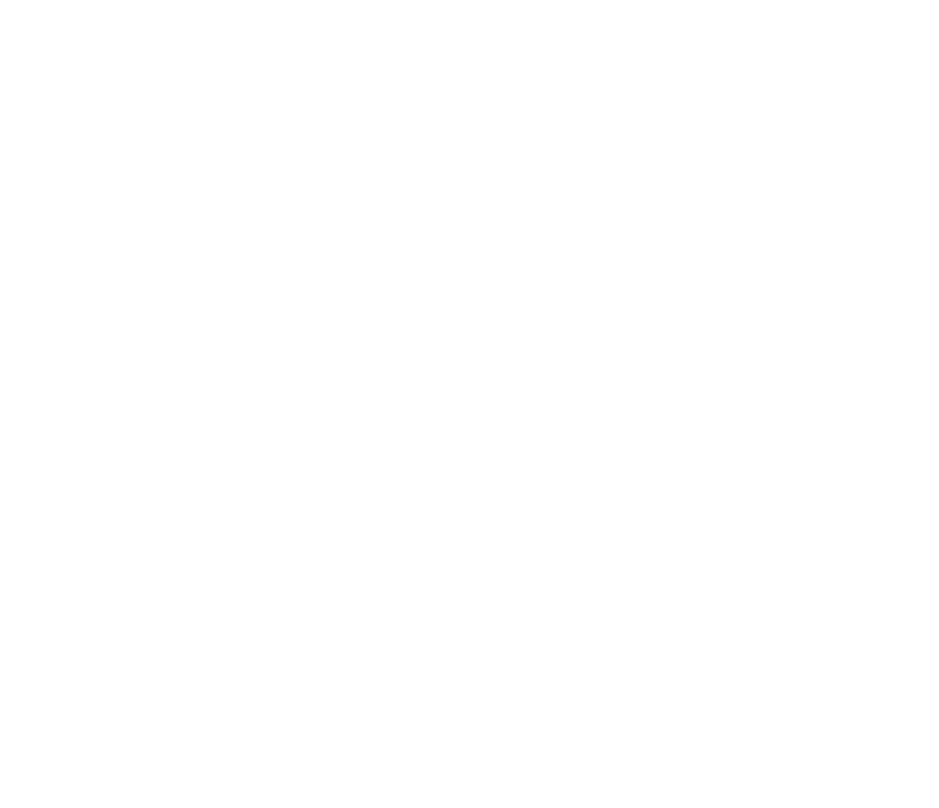
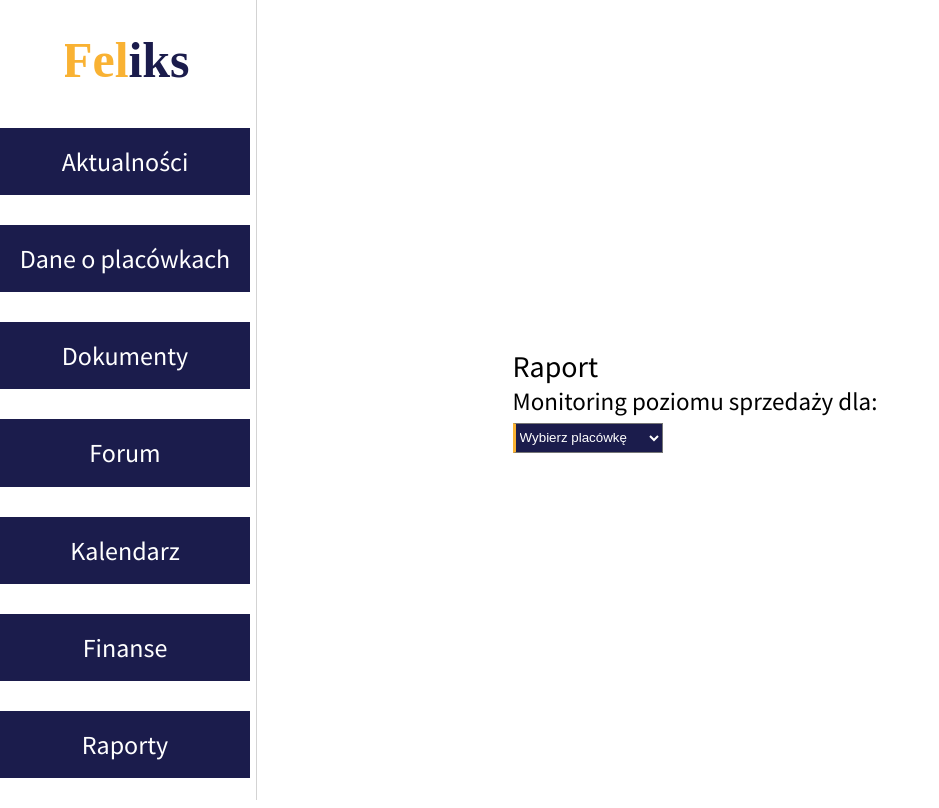
Before and after one commit to jkordek/JayKay, a React app: page /panels/Finances/Finances in a window 1280 px wide. Shown: the whole page, without its empty margins (0-939 px from the left). Built offline with nearby package versions, Linux system fonts and the light colour scheme.

Commit message:
new features

```diff
--- a/package.json
+++ b/package.json
@@ -11,6 +11,7 @@
     "webpack-local": "webpack --config webpack.config.dev.js --progress"
   },
   "dependencies": {
+    "axios": "^0.17.1",
     "babel-core": "^6.26.0",
     "babel-loader": "^7.1.2",
     "babel-preset-es2015": "^6.24.1",
--- a/src/assets/styles/app.sass
+++ b/src/assets/styles/app.sass
@@ -6,3 +6,4 @@
 @import "addFacility"
 @import "documents"
 @import "optionsBar"
+@import "finances"
--- /dev/null
+++ b/src/assets/styles/finances.sass
@@ -0,0 +1,22 @@
+.monthlyRaport
+  width: 100%
+  display: flex
+  justify-content: center
+  align-items: center
+  flex-direction: column
+  div
+    width: 50%
+    display: flex
+    justify-content: flex-start
+    flex-direction: column
+    span
+      font-size: 30px
+    .raportOptions
+      font-size: 25px
+      form
+        select
+          width: 150px
+          height: 30px
+          color: $text-white
+          background-color: $brand-color
+          border-left: 3px solid $brand-orange
--- a/src/components/common/menu/MenuItem.jsx
+++ b/src/components/common/menu/MenuItem.jsx
@@ -9,11 +9,19 @@ class MenuItem extends React.Component {
   render() {
     const { label, doOnClick, selected, anchor } = this.props;
 
-    return (
-      <a onClick={(event) => doOnClick(label)} className={classnames('menuItem', {'selected': selected})} href={'/panels/' + anchor + '/' + anchor}>
+    if(anchor != 'Forum') {
+      return (
+        <a onClick={(event) => doOnClick(label)} className={classnames('menuItem', {'selected': selected})} href={'/panels/' + anchor + '/' + anchor}>
+          {label}
+        </a>
+      )
+    } else {
+      return (
+      <a onClick={(event) => doOnClick(label)} className={classnames('menuItem', {'selected': selected})} href='http://forum.jaykay-feliks.pl'>
         {label}
       </a>
-    )
+      )
+    }
   }
 }
 
--- a/src/components/common/menu/MenuList.jsx
+++ b/src/components/common/menu/MenuList.jsx
@@ -7,6 +7,7 @@ class MenuList extends React.Component {
     this.state = {
       selected: ''
     };
+    this.onClick = this.onClick.bind(this);
   }
 
   onClick(name) {
@@ -24,13 +25,13 @@ class MenuList extends React.Component {
 
     return (
       <div className="menuList">
-        <MenuItem doOnClick={this.onClick.bind(this)} label="Aktualności" selected={this.isSelected('Aktualności')} anchor="News"/>
-        <MenuItem doOnClick={this.onClick.bind(this)} label="Dane o placówkach" selected={this.isSelected('Dane o placówkach')} anchor="FacilityData"/>
-        <MenuItem doOnClick={this.onClick.bind(this)} label="Dokumenty" selected={this.isSelected('Dokumenty')} anchor="Documents"/>
-        <MenuItem doOnClick={this.onClick.bind(this)} label="Forum" selected={this.isSelected('Forum')} anchor="News"/>
-        <MenuItem doOnClick={this.onClick.bind(this)} label="Kalendarz" selected={this.isSelected('Kalendarz')} anchor="News"/>
-        <MenuItem doOnClick={this.onClick.bind(this)} label="Finanse" selected={this.isSelected('Finanse')} anchor="News"/>
-        <MenuItem doOnClick={this.onClick.bind(this)} label="Raporty" selected={this.isSelected('Raporty')} anchor="News"/>
+        <MenuItem doOnClick={this.onClick} label="Aktualności" selected={this.isSelected('Aktualności')} anchor="News"/>
+        <MenuItem doOnClick={this.onClick} label="Dane o placówkach" selected={this.isSelected('Dane o placówkach')} anchor="FacilityData"/>
+        <MenuItem doOnClick={this.onClick} label="Dokumenty" selected={this.isSelected('Dokumenty')} anchor="Documents"/>
+        <MenuItem doOnClick={this.onClick} label="Forum" selected={this.isSelected('Forum')} anchor="Forum"/>
+        <MenuItem doOnClick={this.onClick} label="Kalendarz" selected={this.isSelected('Kalendarz')} anchor="News"/>
+        <MenuItem doOnClick={this.onClick} label="Finanse" selected={this.isSelected('Finanse')} anchor="Finances"/>
+        <MenuItem doOnClick={this.onClick} label="Raporty" selected={this.isSelected('Raporty')} anchor="News"/>
       </div>
     )
   }
--- /dev/null
+++ b/src/components/common/panels/Finances/Finances.jsx
@@ -0,0 +1,16 @@
+import React from 'react';
+import SidePanel from '../../menu/SidePanel';
+import Monthly from './Monthly';
+
+class Finances extends React.Component {
+  render() {
+    return (
+      <div className="container">
+        <SidePanel />
+        <Monthly />
+      </div>
+    )
+  }
+}
+
+export default Finances;
--- /dev/null
+++ b/src/components/common/panels/Finances/Monthly.jsx
@@ -0,0 +1,21 @@
+import React from 'react';
+
+const Monthly = () => (
+  <div className="monthlyRaport">
+    <div>
+      <span>Raport</span>
+      <span className="raportOptions">Monitoring poziomu sprzedaży dla:
+        <form>
+          <select name="places">
+            <option value="Wybierz placówkę">Wybierz placówkę</option>
+            <option value="Lubasz">Lubasz</option>
+            <option value="Poznań">Poznań</option>
+            <option value="Komorniki">Komorniki</option>
+          </select>
+        </form>
+      </span>
+    </div>
+  </div>
+);
+
+export default Monthly;
--- a/src/components/common/panels/News/News.jsx
+++ b/src/components/common/panels/News/News.jsx
@@ -2,13 +2,19 @@ import React from 'react';
 import classnames from 'classnames';
 import SidePanel from '../../menu/SidePanel';
 import OptionsBar from './OptionsBar';
+import apiClient from '../../../../helpers/APIClient';
 
 class News extends React.Component {
   constructor(props) {
     super(props);
     this.state = {
-      optionSelected: ''
+      optionSelected: '',
+      post: '',
     };
+  }
+
+  show() {
+    apiClient.getArticles();
   }
 
   isSelected(name) {
@@ -25,11 +31,7 @@ class News extends React.Component {
         <div className="newsList">
           <OptionsBar label="Dodawanie aktualności" anchor="./NewsForm"/>
           <ul>
-            <li><a className='newsListItem' href="/panels/News/NewsItem">Testowy news 1</a></li>
-            <li><a className='newsListItem' href="#">Testowy news 3</a></li>
-            <li><a className='newsListItem' href="#">Testowy news 2</a></li>
-            <li><a className='newsListItem' href="#">Testowy news 4</a></li>
-            <li><a className='newsListItem' href="#">Testowy news 5</a></li>
+            {this.show()}
           </ul>
         </div>
       </div>
--- a/src/components/common/panels/News/NewsForm.jsx
+++ b/src/components/common/panels/News/NewsForm.jsx
@@ -1,21 +1,91 @@
 import React from 'react';
 import SidePanel from '../../menu/SidePanel';
 import OptionsBar from './OptionsBar';
+import apiClient from '../../../../helpers/APIClient';
 
 class NewsForm extends React.Component {
+  constructor(props) {
+    super(props);
+    this.state = {
+      title: '',
+      author: '',
+      content: '',
+      place: '',
+    }
+
+    this.handleChangeTitle = this.handleChangeTitle.bind(this);
+    this.handleChangePlace = this.handleChangePlace.bind(this);
+    this.handleChangeAuthor = this.handleChangeAuthor.bind(this);
+    this.handleChangeContent = this.handleChangeContent.bind(this);
+    this.submit = this.submit.bind(this);
+  }
+
+  handleChangeTitle = event => {
+
+    this.setState({
+      title: event.target.value,
+    });
+  }
+
+  handleChangePlace = event => {
+    this.setState({
+      place: event.target.value,
+    });
+  }
+
+  handleChangeAuthor = event => {
+    this.setState({
+      author: event.target.value
+    });
+  }
+
+  handleChangeContent = event => {
+    this.setState({
+      content: event.target.value,
+    });
+  }
+
+  submit = event => {
+
+    const { title, author, place, content } = this.state;
+
+    apiClient.postArticle( title, author, place, content )
+      .then((response) => {
+        console.log(p);
+      })
+      .catch((err) => {
+        console.log(err);
+      })
+    console.log(place);
+    console.log(author);
+    event.preventDefault();
+  }
+
   render() {
     return (
       <div className="container">
         <SidePanel />
         <div className="newsAddForm">
           <OptionsBar label="Powrót" anchor="./News"/>
-          <div className="newsForm">
-            <span>Tytuł artykułu:</span>
-            <input type="text" className="title" />
-            <span>Treść artykułu</span>
-            <textarea rows="10" cols="70" className="articleContent" />
-          </div>
-          <button className="addArticle">Dodaj aktualność</button>
+          <form onSubmit={this.submit}>
+            <div className="newsForm">
+              <select name="places" value={this.state.place} onChange={this.handleChangePlace}>
+                <option id="1" value="Luboń">Luboń</option>
+                <option id="2" value="Komorniki">Komorniki</option>
+                <option id="3" value="Lubasz">Lubasz</option>
+              </select>
+              <select name="author" value={this.state.author} onChange={this.handleChangeAuthor}>
+                <option id="1" value="Jacob">Jacob</option>
+                <option id="2" value="Peter">Peter</option>
+                <option id="3" value="Kasper">Kasper</option>
+              </select>
+              <span>Tytuł artykułu:</span>
+              <input type="text" className="title" name="title" value={this.state.title} onChange={this.handleChangeTitle} />
+              <span>Treść artykułu</span>
+              <textarea className="articleContent" name="content" value={this.state.content} onChange={this.handleChangeContent} />
+            </div>
+            <button className="addArticle" type="submit">Dodaj aktualność</button>
+          </form>
         </div>
       </div>
 
--- /dev/null
+++ b/src/helpers/APIClient.js
@@ -0,0 +1,25 @@
+import axios from 'axios';
+
+class APIClient {
+  constructor(){
+    this.axiosInstance = axios.create({
+      baseURL: 'http://localhost:3000',
+      auth: {
+        username: 'pisop@pisop.pl',
+        password: 'a'
+      },
+    });
+  }
+
+  postArticle(title, content, author, place) {
+    return this.axiosInstance.post('/news', {
+      title, content, author, place
+    });
+  }
+
+  getArticles() {
+    return axios.get(`/news`);
+  }
+}
+
+export default new APIClient();
--- a/src/routes.js
+++ b/src/routes.js
@@ -6,6 +6,7 @@ import AddFacility from './components/common/panels/FacilityData/AddFacility';
 import Documents from './components/common/panels/Documents/Documents';
 import NewsItem from './components/common/panels/News/NewsItem';
 import NewsForm from './components/common/panels/News/NewsForm';
+import Finances from './components/common/panels/Finances/Finances';
 
 const routes = [
   {
@@ -46,6 +47,11 @@ const routes = [
         exact: true,
         component: NewsItem,
       },
+      {
+        path: '/panels/Finances/Finances',
+        exact: true,
+        component: Finances,
+      },
     ],
   }
 ];
```
Also changed, not shown: 1 other file (tests, documents, lock files or other folders).
